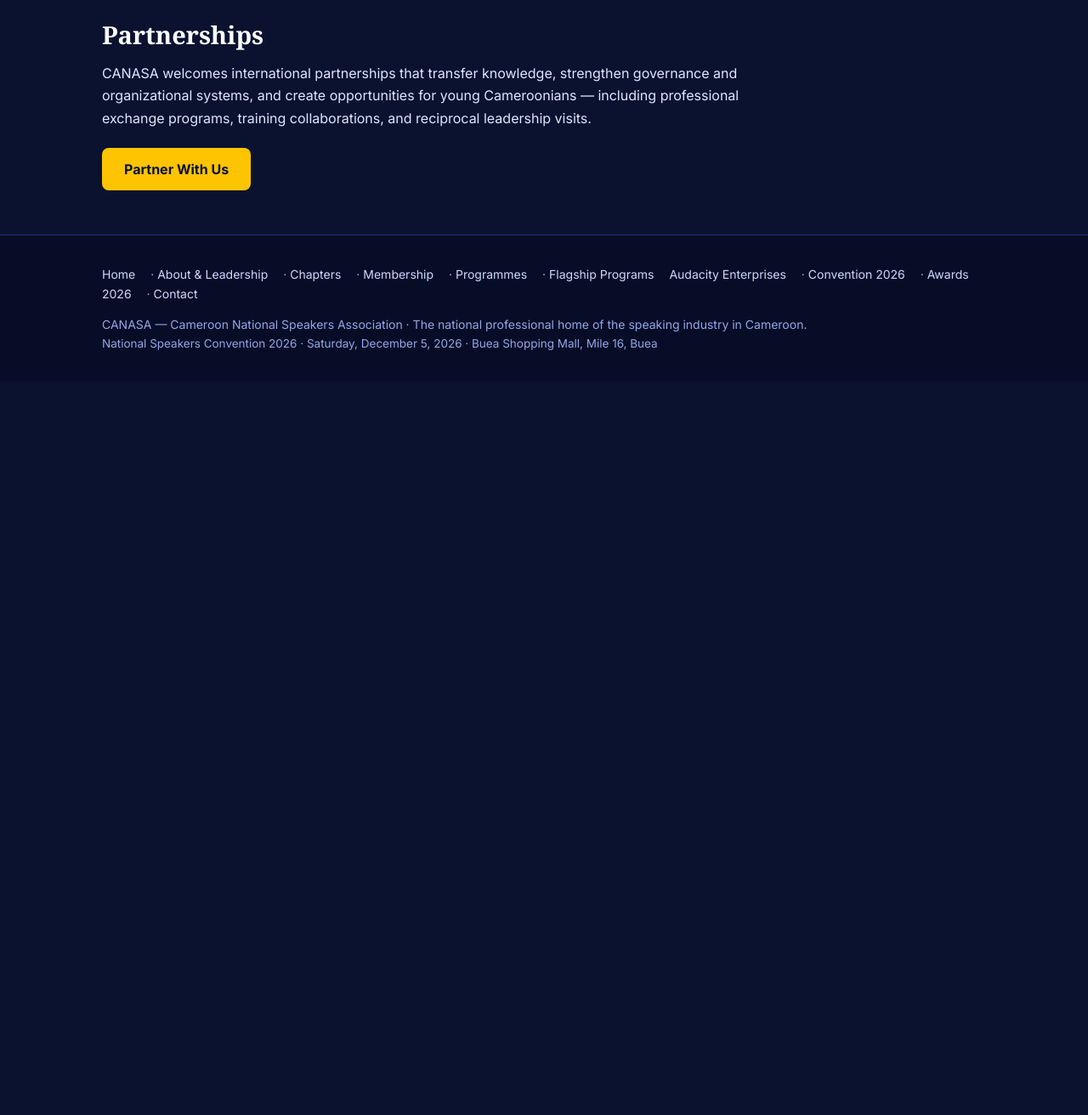
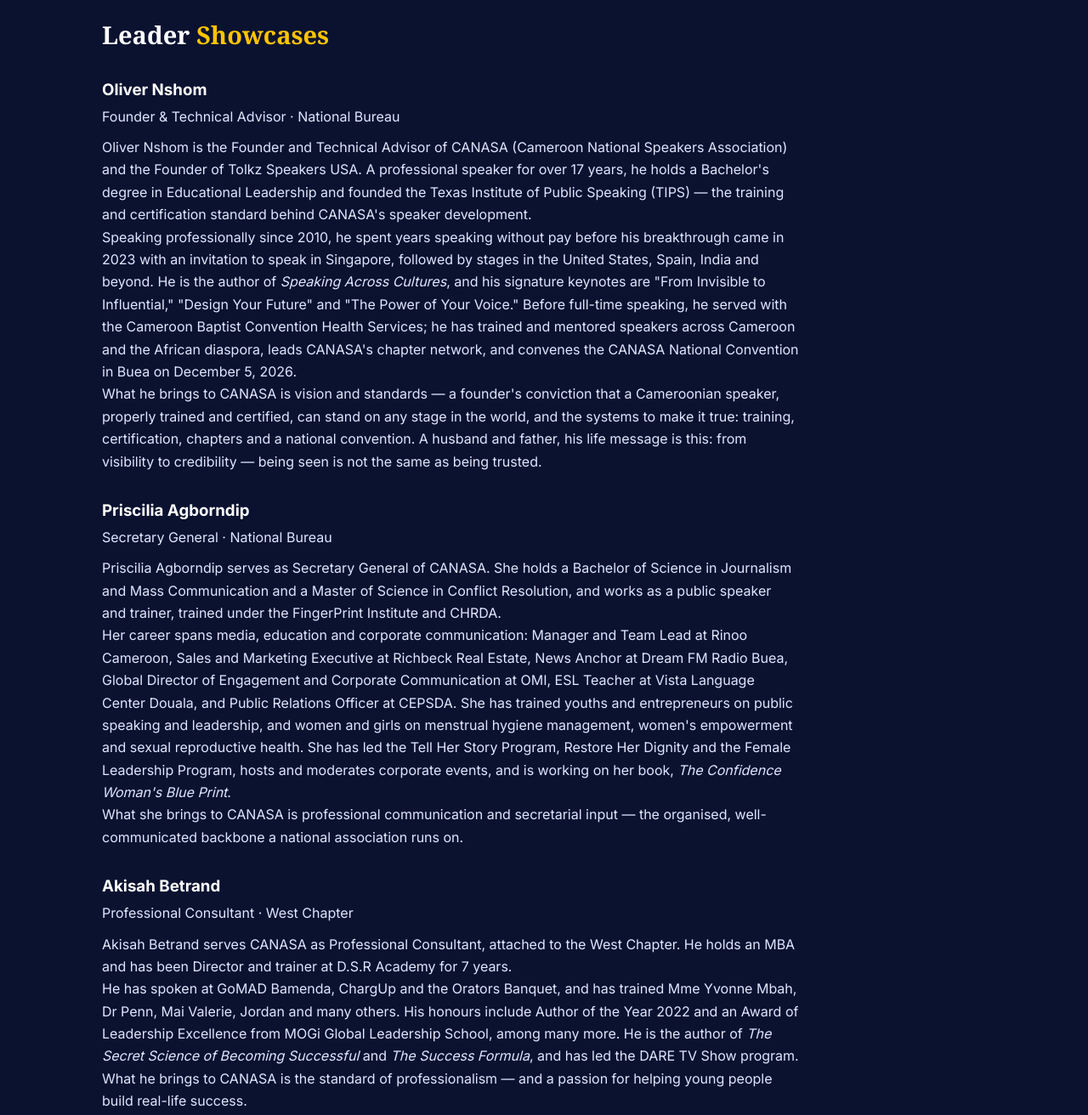
Before and after one commit to talktooliver77-ship-it/canasa-cameroon, a plain HTML site: page about.html in a window 1280 px wide. Shown: the part 2080-3392 px from the top of the page at 85% size. Before the commit the page ends 2529 px from the top, so only its background shows below. Drawn offline with Linux system fonts and the light colour scheme.

Commit message:
Add Leader Showcases: Oliver Nshom, Priscilia Agborndip, Akisah Betrand (from their form submissions)

```diff
--- a/about.html
+++ b/about.html
@@ -86,6 +86,27 @@ ul.tight li { margin:5px 0; color:#c3cff7; }
 </div></section>
 
 <section><div class="wrap">
+<h2>Leader <span class="gold">Showcases</span></h2>
+<div style="max-width:820px;">
+<h3 style="color:#fff;margin:26px 0 2px;">Oliver Nshom</h3>
+<p class="role" style="margin:0 0 10px;">Founder &amp; Technical Advisor · National Bureau</p>
+<p>Oliver Nshom is the Founder and Technical Advisor of CANASA (Cameroon National Speakers Association) and the Founder of Tolkz Speakers USA. A professional speaker for over 17 years, he holds a Bachelor's degree in Educational Leadership and founded the Texas Institute of Public Speaking (TIPS) — the training and certification standard behind CANASA's speaker development.</p>
+<p>Speaking professionally since 2010, he spent years speaking without pay before his breakthrough came in 2023 with an invitation to speak in Singapore, followed by stages in the United States, Spain, India and beyond. He is the author of <em>Speaking Across Cultures</em>, and his signature keynotes are "From Invisible to Influential," "Design Your Future" and "The Power of Your Voice." Before full-time speaking, he served with the Cameroon Baptist Convention Health Services; he has trained and mentored speakers across Cameroon and the African diaspora, leads CANASA's chapter network, and convenes the CANASA National Convention in Buea on December 5, 2026.</p>
+<p>What he brings to CANASA is vision and standards — a founder's conviction that a Cameroonian speaker, properly trained and certified, can stand on any stage in the world, and the systems to make it true: training, certification, chapters and a national convention. A husband and father, his life message is this: from visibility to credibility — being seen is not the same as being trusted.</p>
+<h3 style="color:#fff;margin:30px 0 2px;">Priscilia Agborndip</h3>
+<p class="role" style="margin:0 0 10px;">Secretary General · National Bureau</p>
+<p>Priscilia Agborndip serves as Secretary General of CANASA. She holds a Bachelor of Science in Journalism and Mass Communication and a Master of Science in Conflict Resolution, and works as a public speaker and trainer, trained under the FingerPrint Institute and CHRDA.</p>
+<p>Her career spans media, education and corporate communication: Manager and Team Lead at Rinoo Cameroon, Sales and Marketing Executive at Richbeck Real Estate, News Anchor at Dream FM Radio Buea, Global Director of Engagement and Corporate Communication at OMI, ESL Teacher at Vista Language Center Douala, and Public Relations Officer at CEPSDA. She has trained youths and entrepreneurs on public speaking and leadership, and women and girls on menstrual hygiene management, women's empowerment and sexual reproductive health. She has led the Tell Her Story Program, Restore Her Dignity and the Female Leadership Program, hosts and moderates corporate events, and is working on her book, <em>The Confidence Woman's Blue Print</em>.</p>
+<p>What she brings to CANASA is professional communication and secretarial input — the organised, well-communicated backbone a national association runs on.</p>
+<h3 style="color:#fff;margin:30px 0 2px;">Akisah Betrand</h3>
+<p class="role" style="margin:0 0 10px;">Professional Consultant · West Chapter</p>
+<p>Akisah Betrand serves CANASA as Professional Consultant, attached to the West Chapter. He holds an MBA and has been Director and trainer at D.S.R Academy for 7 years.</p>
+<p>He has spoken at GoMAD Bamenda, ChargUp and the Orators Banquet, and has trained Mme Yvonne Mbah, Dr Penn, Mai Valerie, Jordan and many others. His honours include Author of the Year 2022 and an Award of Leadership Excellence from MOGi Global Leadership School, among many more. He is the author of <em>The Secret Science of Becoming Successful</em> and <em>The Success Formula</em>, and has led the DARE TV Show program.</p>
+<p>What he brings to CANASA is the standard of professionalism — and a passion for helping young people build real-life success.</p>
+</div>
+</div></section>
+
+<section><div class="wrap">
 <h2>Partnerships</h2>
 <p style="max-width:820px;">CANASA welcomes international partnerships that transfer knowledge, strengthen governance and organizational systems, and create opportunities for young Cameroonians — including professional exchange programs, training collaborations, and reciprocal leadership visits.</p>
 <a class="btn" href="contact.html">Partner With Us</a>
```
